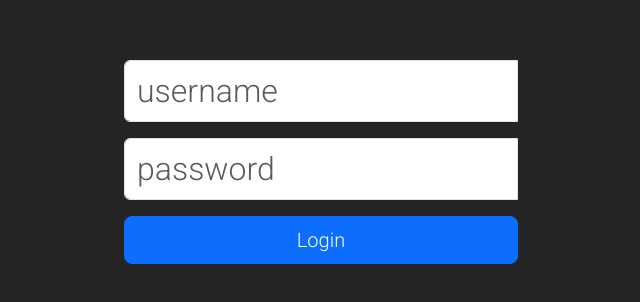
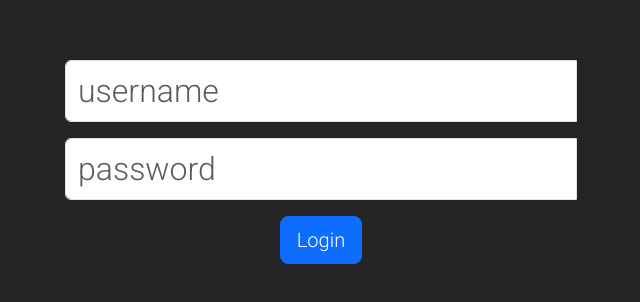
Before and after one commit to TMploeg/ChatApp, a React (Vite) app in the folder frontend/chatapp/: page /login in a window 1280 px wide. Shown: the part 238-540 px from the top of the page, without its empty margins (319-959 px from the left). Built offline with nearby package versions, Linux system fonts and the light colour scheme.

Commit message:
updated auth form styling

```diff
--- a/frontend/chatapp/src/components/auth/Auth.css
+++ b/frontend/chatapp/src/components/auth/Auth.css
@@ -12,8 +12,13 @@
   font-size: inherit;
 }
 
+.auth-form-container {
+  width: 40%;
+}
+
 .auth-form {
   display: flex;
   flex-direction: column;
   gap: 0.5em;
+  align-items: center;
 }
```
